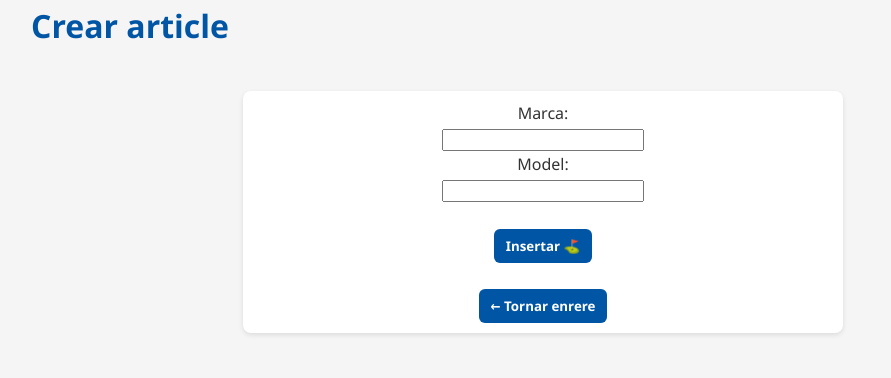
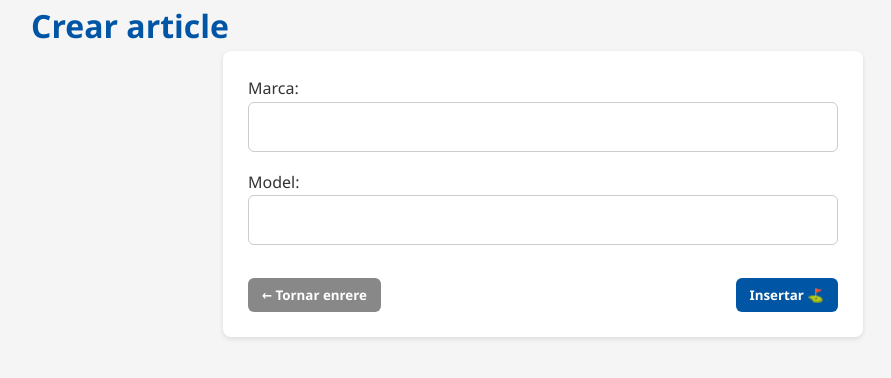
Before and after one commit to Ikerby341/Iker_Novo_Prj, a PHP site: page /app/View/create.php in a window 1280 px wide. Shown: the top 378 px of the page, without its empty margins (97-988 px from the left). Run offline with PHP 8.4, Linux system fonts and the light colour scheme.

Commit message:
Afegides rutes relatives amb  BASE_URL i millorada la página de creació i modificació d'articles

```diff
--- a/app/Controller/controlador.php
+++ b/app/Controller/controlador.php
@@ -1,4 +1,10 @@
 <?php
+
+// Cargar configuración de la aplicación (BASE_URL, etc.)
+if (file_exists(__DIR__ . '/../../config/app.php')) {
+    include_once __DIR__ . '/../../config/app.php';
+}
+
 include_once __DIR__ .'/../Model/modelo.php';
 
 // Session handling: start session and enforce timeout
--- a/app/Controller/logout.php
+++ b/app/Controller/logout.php
@@ -1,4 +1,4 @@
 <?php
 include_once __DIR__ . '/controlador.php';
-logout_user('/practiques/backend/Iker_Novo_PrJ/');
+logout_user(defined('BASE_URL') ? BASE_URL : '/');
 ?>
--- a/app/Model/modelo.php
+++ b/app/Model/modelo.php
@@ -54,11 +54,11 @@ function generar_articles($page = 1, $articlesPerPagina = 3, $sort = 'ID', $dir
 
             if (session_status() === PHP_SESSION_ACTIVE && isset($_SESSION['user_id']) && $ownerId !== null && $_SESSION['user_id'] === $ownerId) {
                 $sortida .= '<div class="article-actions">';
-                $sortida .= '<form method="post" action="/practiques/backend/Iker_Novo_PrJ/app/View/update.php">';
+                $sortida .= '<form method="post" action="app/View/update.php">';
                 $sortida .= '<input type="hidden" name="id" value="' . $id . '">';
                 $sortida .= '<button type="submit" class="edit-btn" title="Editar">✏️</button>';
                 $sortida .= '</form>';
-                $sortida .= '<form method="post" action="/practiques/backend/Iker_Novo_PrJ/app/View/delete.php">';
+                $sortida .= '<form method="post" action="app/View/delete.php">';
                 $sortida .= '<input type="hidden" name="id" value="' . $id . '">';
                 $sortida .= '<button type="submit" class="delete-btn" title="Esborrar">🗑️</button>';
                 $sortida .= '</form>';
--- a/app/View/create.php
+++ b/app/View/create.php
@@ -22,12 +22,12 @@ if ($_SERVER['REQUEST_METHOD'] === 'POST') {
     <meta name="viewport" content="width=device-width, initial-scale=1.0">
     <title>Crear article</title>
     <!-- Enllaç als estils CSS -->
-    <link rel="stylesheet" href="./../../resources/styles/style.css">
+    <link rel="stylesheet" href="<?php echo (defined('BASE_URL') ? BASE_URL : '/'); ?>resources/styles/style.css">
 </head>
 <body>
     <!-- Títol principal de la pàgina -->
     <h1>Crear article</h1>
-<section class="CRUD-section">
+<section class="CRUD-section form-container-adapted">
         <!-- Contenidor per mostrar missatges de resposta -->
         <div>
             <?php echo $missatge; ?>
@@ -39,13 +39,14 @@ if ($_SERVER['REQUEST_METHOD'] === 'POST') {
             <input type="text" name="titol" required><br>
             <!-- Camp pel cos del missatge -->
             <label>Model:</label><br>
-        <input type="text" name="cos" required><br><br>
+            <input type="text" name="cos" required><br>
+            <div class="button-row">
+                <!-- Botó per tornar a la pàgina principal -->
+                <button class="box" onclick="location.href='<?php echo (defined('BASE_URL') ? BASE_URL : '/'); ?>';">← Tornar enrere</button>
                 <!-- Botó per enviar el formulari -->
-        <button class="principalBox" type="submit" style="width: auto;">Insertar ⛳</button>
+                <button class="principalBox" type="submit">Insertar ⛳</button>
+            </div>
         </form>
-    <br>
-    <!-- Botó per tornar a la pàgina principal -->
-    <button class="box" style="width: auto;" onclick="location.href='./../../index.php';">← Tornar enrere</button>
 </section>
 </body>
 </html>
--- a/resources/styles/style.css
+++ b/resources/styles/style.css
@@ -495,3 +495,82 @@ footer {
 .login-text a:hover {
   color: #0974ff;
 }
+
+.form-container {
+  max-width: 50%;
+  background: white;
+  margin: 0 auto;
+  padding: 25px;
+  border-radius: 8px;
+  box-shadow: 0 2px 5px rgba(0,0,0,0.1);
+}
+
+.form-container input[type="text"] {
+  font-size: 1.1rem;
+  padding: 10px;
+  width: 100%;
+  box-sizing: border-box;
+  margin-bottom: 15px;
+}
+
+/* New styles for section adapted without form-container div */
+.form-container-adapted {
+  max-width: 50%;
+  background: white;
+  margin: 0 auto;
+  padding: 25px;
+  border-radius: 8px;
+  box-shadow: 0 2px 5px rgba(0,0,0,0.1);
+  text-align: left;
+}
+
+/* Improve inputs style */
+.form-container-adapted input[type="text"] {
+  font-size: 1.1rem;
+  padding: 12px 15px;
+  width: 100%;
+  box-sizing: border-box;
+  margin-bottom: 18px;
+  border-radius: 6px;
+  border: 1.5px solid #ccc;
+  transition: border-color 0.3s ease, box-shadow 0.3s ease;
+}
+
+.form-container-adapted input[type="text"]:focus {
+  border-color: #0055a5;
+  box-shadow: 0 0 8px rgba(0, 85, 165, 0.5);
+  outline: none;
+}
+
+/* Button row: place buttons at two edges */
+.button-row {
+  display: flex;
+  justify-content: space-between;
+  align-items: center;
+  margin-top: 15px;
+}
+
+/* Optional: extra spacing for individual buttons */
+.button-row .box {
+  background-color: #888;
+  padding: 8px 14px;
+  border-radius: 6px;
+  font-weight: 600;
+  transition: background-color 0.3s ease;
+}
+
+.button-row .box:hover {
+  background-color: #555;
+}
+
+.button-row .principalBox {
+  background-color: #0055a5;
+  padding: 8px 14px;
+  border-radius: 6px;
+  font-weight: 600;
+  transition: background-color 0.3s ease;
+}
+
+.button-row .principalBox:hover {
+  background-color: #0974ff;
+}
```
Also changed, not shown: app/Controller/login_controller.php (+5 -5 lines), app/View/delete.php (+11 -11 lines), app/View/login.php (+5 -5 lines), app/View/register.php (+4 -4 lines), app/View/update.php (+9 -8 lines), app/View/vista.php (+6 -6 lines), config/app.php (added, +36 -0 lines). Lines whose indentation alone changed are shown as unchanged.
